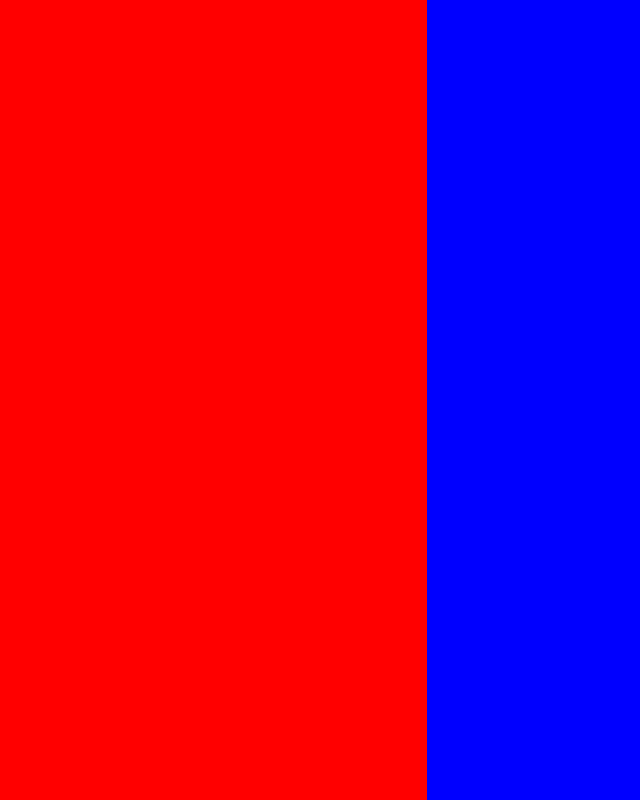
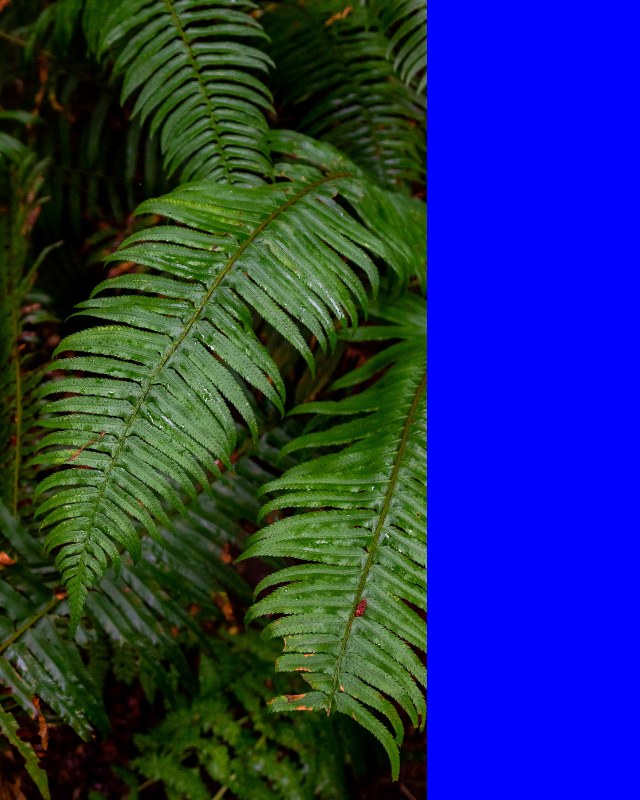
Before and after one commit to davmedeiros/sign-up-form, a plain HTML site: page index.html in a window 1280 px wide. Shown: the whole page, without its empty margins (0-640 px from the left). Drawn offline with Linux system fonts and the light colour scheme.

Commit message:
Add image cover

```diff
--- a/css/styles.css
+++ b/css/styles.css
@@ -57,6 +57,12 @@ body {
 #cover-container {
 	flex: 1;
 	background-color: red;
+	display: flex;
+}
+
+#cover-container > img {
+	object-fit: cover;
+	width: 100%;
 }
 
 main {
--- a/index.html
+++ b/index.html
@@ -11,6 +11,7 @@
 
 <body>
   <picture id="cover-container">
+    <img src="./images/halie-west-leaf-plant.jpg" alt="An image of leaves">
   </picture>
   <main>
   </main>
```
